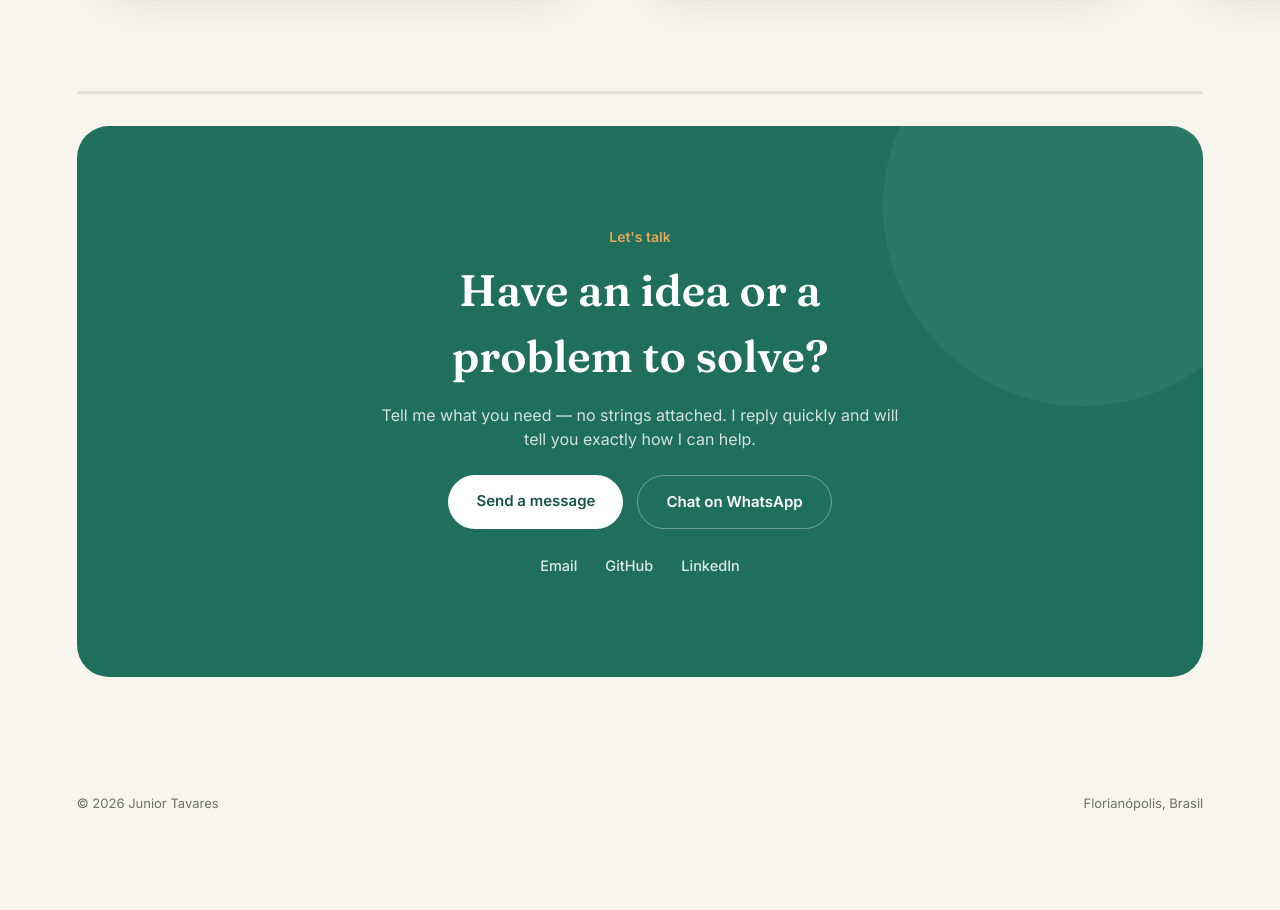
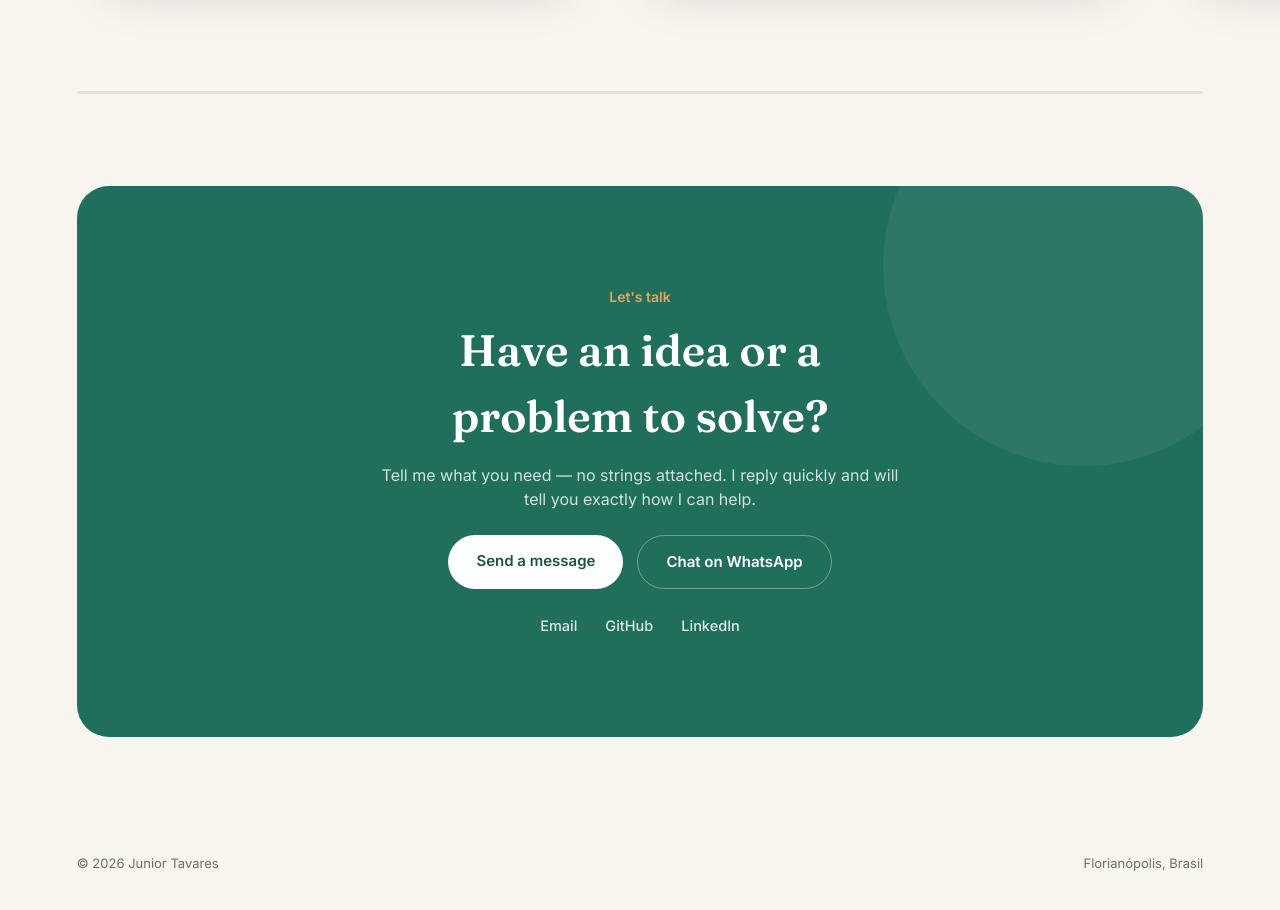
Before and after one commit to juniortavaress/my-web-portfolio, a React (Vite) app: page / in a window 1280 px wide. Shown: the part 2780-3690 px from the top of the page. Before the commit the page ends 3633 px from the top, so only its background shows below. Built offline with nearby package versions, Linux system fonts and the light colour scheme.

Commit message:
fix: espaçamento entre secoes

```diff
--- a/src/components/Main/Contact/Contact.css
+++ b/src/components/Main/Contact/Contact.css
@@ -2,7 +2,7 @@
   background: var(--accent);
   color: #fff;
   border-radius: 32px;
-  margin: 0 6vw 6vw;
+  margin: 60px 6vw 6vw;
   padding: 100px 6vw;
   text-align: center;
   position: relative;
```
